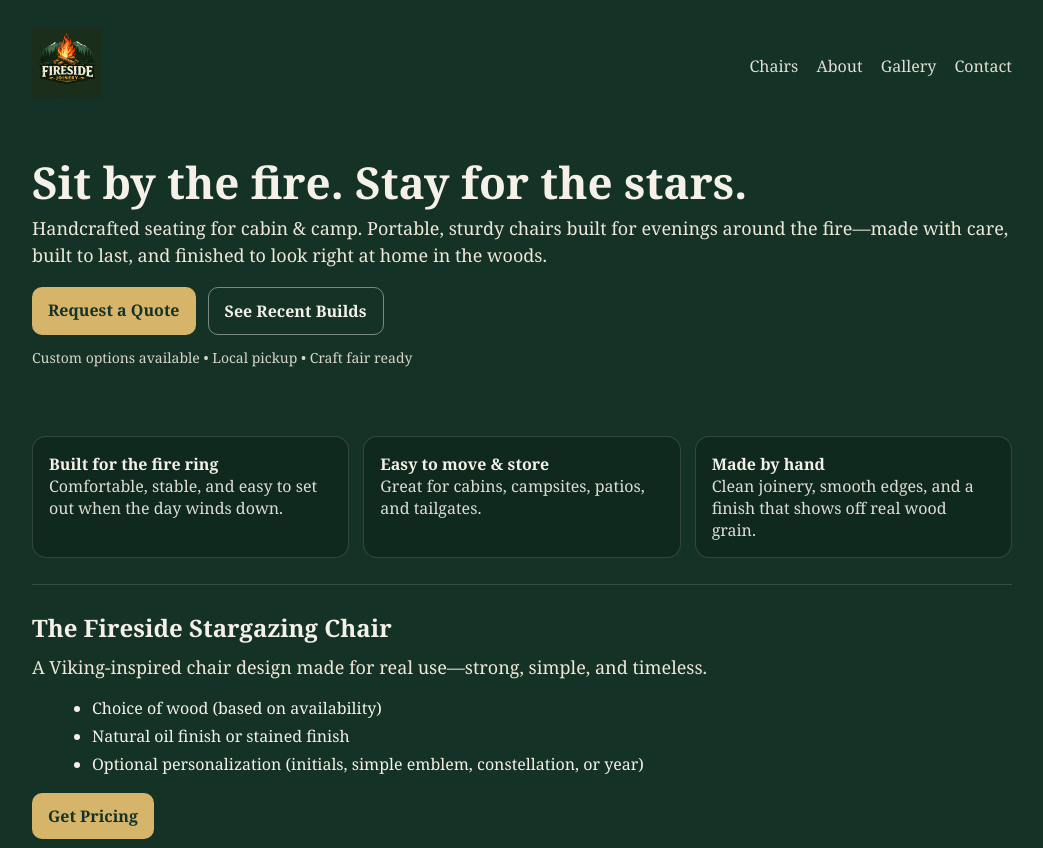
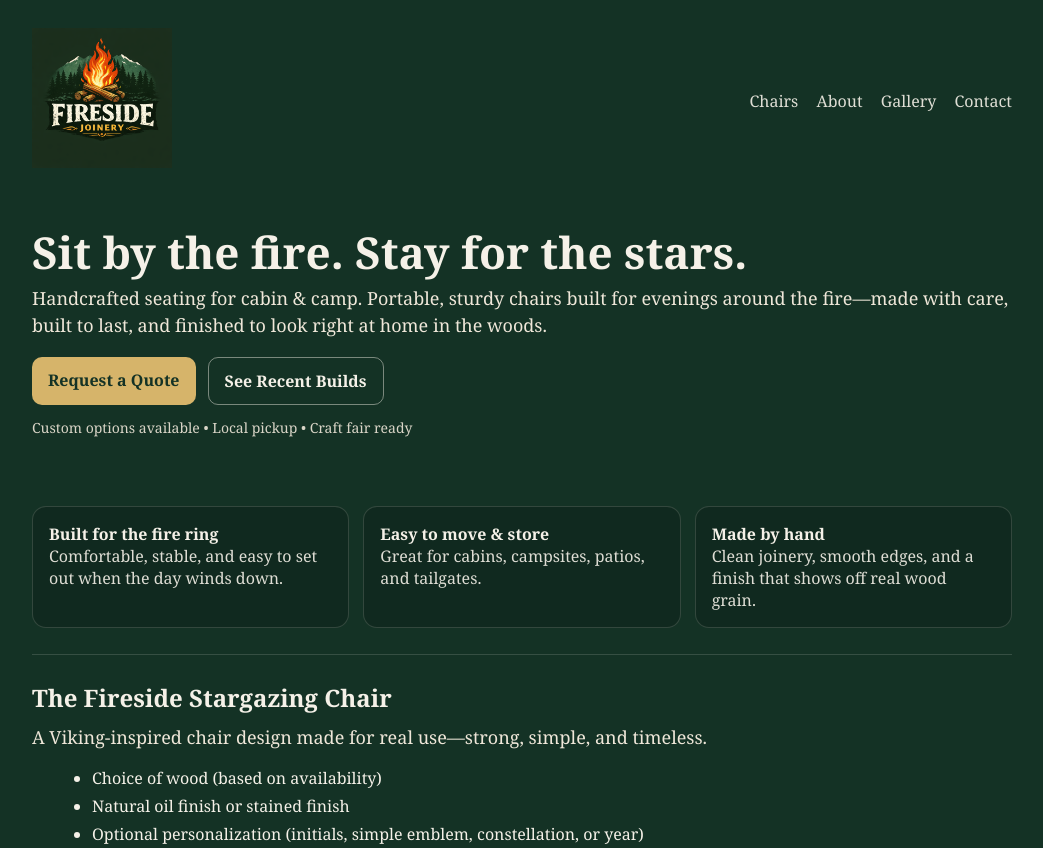
Before and after one commit to firesidejoinery2026/firesidejoinery, a plain HTML site: page index.html in a window 1280 px wide. Shown: the top 848 px of the page, without its empty margins (118-1161 px from the left). Drawn offline with Linux system fonts and the light colour scheme.

Commit message:
Update index.html

```diff
--- a/index.html
+++ b/index.html
@@ -36,7 +36,7 @@
 <body>
   <div class="wrap">
     <div class="nav">
-      <div class="brand"><img src="fireside-logo.png" alt="Fireside Joinery Logo" style="height:70px;">
+      <div class="brand"><img src="fireside-logo.png" alt="Fireside Joinery Logo" style="height:140px;">
 </div>
       <div>
         <a href="#chairs">Chairs</a>
```
